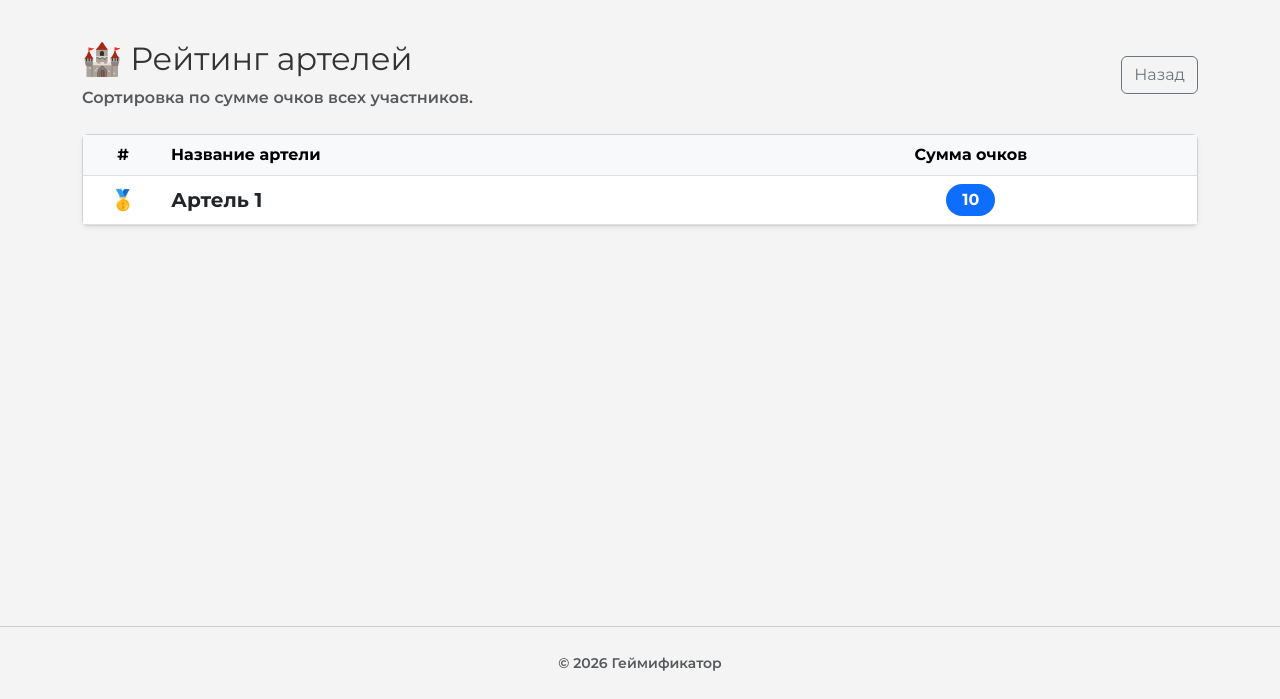
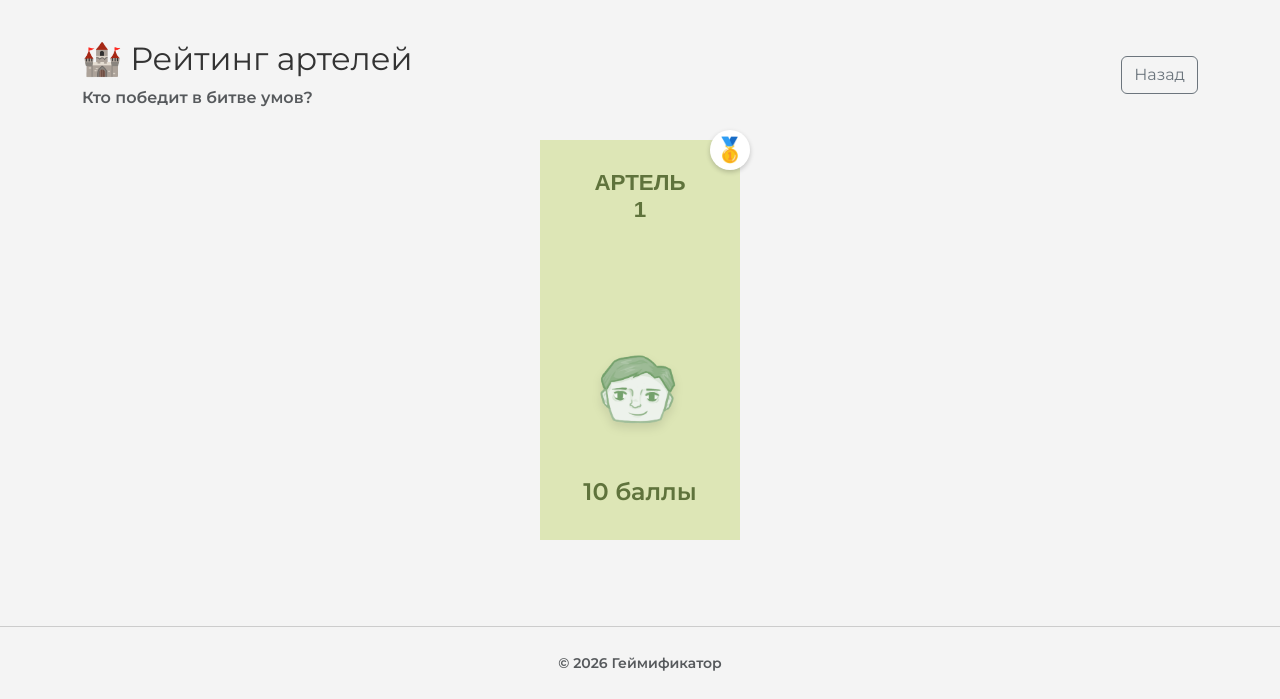
Before and after one commit to RanoGames/SuperBudLight, a Django app: page /artel-rating/ in a window 1280 px wide. Shown: the part 101-800 px from the top of the page. Run offline with Django 5.2, Linux system fonts and the light colour scheme; a user stored in the database is signed in; tables that the repository leaves empty hold one stand-in row (values such as "Sample post").

Commit message:
20.02.26

```diff
--- a/badges/login/templates/login/artel_rating.html
+++ b/badges/login/templates/login/artel_rating.html
@@ -1,58 +1,152 @@
 {% extends 'login/base.html' %}
+{% load static %}
 
 {% block title %}Рейтинг артелей{% endblock %}
 
 {% block content %}
+
+<!-- Стили специально для этой страницы -->
+<style>
+    .artel-container {
+        display: flex;
+        justify-content: center;
+        flex-wrap: wrap;
+        gap: 20px;
+        margin-top: 30px;
+    }
+
+    /* Карточка-баннер */
+    .artel-banner {
+        background-color: #DDE6B6; /* Светло-оливковый цвет как на макете */
+        width: 200px; /* Фиксированная ширина как на макете */
+        min-height: 400px;
+        display: flex;
+        flex-direction: column;
+        justify-content: space-between;
+        align-items: center;
+        padding: 30px 15px;
+        text-align: center;
+        transition: transform 0.3s ease, box-shadow 0.3s ease;
+        position: relative;
+    }
+
+    /* Эффект наведения */
+    .artel-banner:hover {
+        transform: translateY(-10px);
+        box-shadow: 0 10px 20px rgba(0,0,0,0.1);
+        z-index: 10;
+    }
+
+    /* Название Артели */
+    .artel-title {
+        color: #5F733C; /* Темно-зеленый текст */
+        font-family: 'Jura', sans-serif; /* Шрифт как на лого */
+        text-transform: uppercase;
+        font-size: 1.4rem;
+        line-height: 1.2;
+        font-weight: 600;
+        margin-bottom: 20px;
+    }
+
+    .artel-title span {
+        display: block;
+        font-size: 1.1rem;
+        font-weight: 400;
+    }
+
+    /* Картинка ученого */
+    .artel-portrait {
+        width: 100%;
+        max-width: 160px;
+        height: auto;
+        object-fit: contain;
+        margin-top: auto; /* Прижимает картинку к низу контентной части */
+        filter: drop-shadow(0 5px 5px rgba(0,0,0,0.1));
+    }
+
+    /* Баллы внизу */
+    .artel-score {
+        margin-top: 20px;
+        color: #5F733C;
+        font-family: 'Montserrat', sans-serif;
+        font-size: 1.5rem;
+        font-weight: 600;
+    }
+
+    /* Медали за 1-3 место (опционально, если нужно выделить лидера) */
+    .rank-badge {
+        position: absolute;
+        top: -10px;
+        right: -10px;
+        width: 40px;
+        height: 40px;
+        background: white;
+        border-radius: 50%;
+        display: flex;
+        align-items: center;
+        justify-content: center;
+        font-size: 1.5rem;
+        box-shadow: 0 2px 5px rgba(0,0,0,0.2);
+    }
+</style>
+
 <div class="row mb-4 align-items-center">
     <div class="col">
         <h2>🏰 Рейтинг артелей</h2>
-        <p class="text-muted mb-0">Сортировка по сумме очков всех участников.</p>
+        <p class="text-muted mb-0">Кто победит в битве умов?</p>
     </div>
     <div class="col-auto">
         <a href="{% url 'login:home' %}" class="btn btn-outline-secondary">Назад</a>
     </div>
 </div>
 
-<div class="card shadow-sm">
-    <div class="card-body p-0">
-        <div class="table-responsive">
-            <table class="table table-hover mb-0 align-middle">
-                <thead class="table-light">
-                    <tr>
-                        <th scope="col" class="text-center" style="width: 80px;">#</th>
-                        <th scope="col">Название артели</th>
-                        <th scope="col" class="text-center">Сумма очков</th>
-                    </tr>
-                </thead>
-                <tbody>
-                    {% for item in ratings %}
-                    <tr>
-                        <td class="text-center fw-bold text-secondary fs-5">
-                            {% if forloop.counter == 1 %}🥇
-                            {% elif forloop.counter == 2 %}🥈
-                            {% elif forloop.counter == 3 %}🥉
-                            {% else %}{{ forloop.counter }}
-                            {% endif %}
-                        </td>
-                        <td>
-                            <span class="fw-bold fs-5 text-dark">{{ item.artel_name }}</span>
-                        </td>
-                        <td class="text-center">
-                            <span class="badge bg-primary fs-6 px-3 py-2 rounded-pill">
-                                {{ item.total_points|default:0 }}
-                            </span>
-                        </td>
-                    </tr>
-                    {% empty %}
-                    <tr>
-                        <td colspan="3" class="text-center py-5 text-muted">
-                            <h4 class="h6">Нет данных о рейтинге артелей.</h4>
-                        </td>
-                    </tr>
-                    {% endfor %}
-                </tbody>
-            </table>
-        </div>
+{% if ratings %}
+    <div class="artel-container">
+        {% for item in ratings %}
+            <div class="artel-banner">
+                <!-- Медалька за место (только для топ-3) -->
+                {% if forloop.counter == 1 %}
+                    <div class="rank-badge">🥇</div>
+                {% elif forloop.counter == 2 %}
+                    <div class="rank-badge">🥈</div>
+                {% elif forloop.counter == 3 %}
+                    <div class="rank-badge">🥉</div>
+                {% endif %}
+
+                <!-- Название -->
+                <div class="artel-title">
+                    АРТЕЛЬ<br>
+                    <!-- Вырезаем слово "Артель" из названия, если оно там есть, чтобы не дублировать -->
+                    <strong>{{ item.artel_name|cut:"Артель "|cut:"Artel " }}</strong>
+                </div>
+
+                <!-- Картинка (Выбираем в зависимости от технического названия artel) -->
+                {% if item.artel == "Artel 1" %}
+                    <img src="{% static 'img/turing.png' %}" alt="Тьюринг" class="artel-portrait">
+                {% elif item.artel == "Artel 2" %}
+                    <img src="{% static 'img/lomonosov.png' %}" alt="Ломоносов" class="artel-portrait">
+                {% elif item.artel == "Artel 3" %}
+                    <img src="{% static 'img/leonardo.png' %}" alt="Леонардо" class="artel-portrait">
+                {% elif item.artel == "Artel 4" %}
+                    <img src="{% static 'img/arhimed.png' %}" alt="Архимед" class="artel-portrait">
+                {% elif item.artel == "Artel 5" %}
+                    <img src="{% static 'img/neuton.png' %}" alt="Ньютон" class="artel-portrait">
+                {% else %}
+                    <!-- Заглушка, если добавится новая артель без картинки -->
+                    <div style="height: 150px; display: flex; align-items: center; justify-content: center; font-size: 3rem;">🏛️</div>
+                {% endif %}
+
+                <!-- Баллы -->
+                <div class="artel-score">
+                    {{ item.total_points|default:0 }} баллы
+                </div>
+            </div>
+        {% endfor %}
     </div>
-</div>
+{% else %}
+    <div class="alert alert-warning text-center mt-5">
+        Нет данных о рейтинге артелей.
+    </div>
+{% endif %}
+
 {% endblock %}
--- a/badges/login/views.py
+++ b/badges/login/views.py
@@ -40,7 +40,6 @@ def login_view(request):
 
 
 @login_required
-@login_required
 def home_view(request):
     user = request.user
     profile = getattr(user, 'profile', None)
@@ -51,30 +50,17 @@ def home_view(request):
     }
 
     if profile and profile.role == 'student':
-        # 1. Получаем ачивки для отображения (те, что выбрал ученик)
+        # 1. Ачивки
         displayed = DisplayedAchievement.objects.filter(user=user).select_related('achievement')
         context['displayed_achievements'] = displayed
 
-        # 2. Вычисляем возраст
+        # 2. Возраст
         age = None
         if profile.birth_date:
             today = date.today()
-            # Магия вычисления возраста
             age = today.year - profile.birth_date.year - (
                         (today.month, today.day) < (profile.birth_date.month, profile.birth_date.day))
         context['age'] = age
-
-        # 3. Картинка артели (для кружочка на аватаре)
-        # Сопоставляем название артели с файлом картинки
-        artel_images = {
-            "Artel 1": "turing.png",  # Тюринг
-            "Artel 2": "lomonosov.png",  # Ломоносов
-            "Artel 3": "leonardo.png",  # Леонардо
-            "Artel 4": "arhimed.png",  # Архимед
-            "Artel 5": "neuton.png",  # Ньютон (если есть)
-        }
-        # profile.artel хранит значение choice (например "Artel 1")
-        context['artel_image'] = artel_images.get(profile.artel, "logo_right.png")  # Заглушка если нет артели
 
     return render(request, 'login/home.html', context)
 
```
Also changed, not shown: badges/login/management/commands/update_frames.py (added, +41 -0 lines), badges/login/models.py (+236 -0 lines), badges/login/templates/login/home.html (+1 -8 lines), badges/login/templates/login/profile.html (+7 -6 lines), badges/login/management/__init__.py (added), badges/login/management/commands/__init__.py (added), badges/login/migrations/0013_alter_userprofile_artel.py (added), badges/media/achievements/icons/мелстрой_гейм.png (added).
